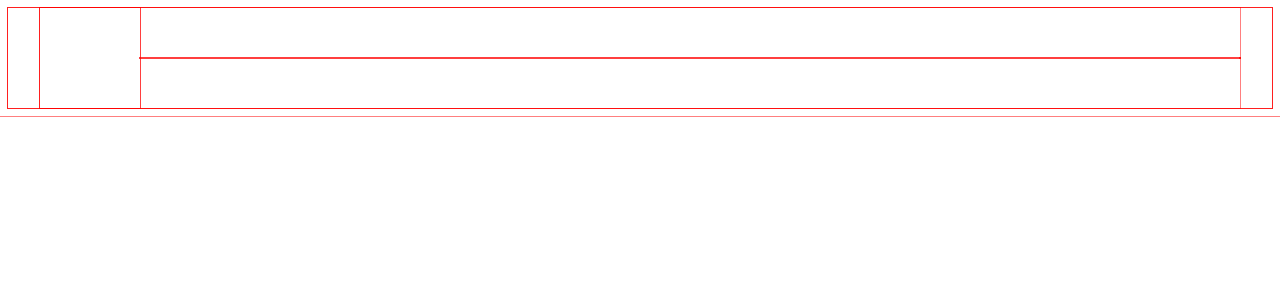
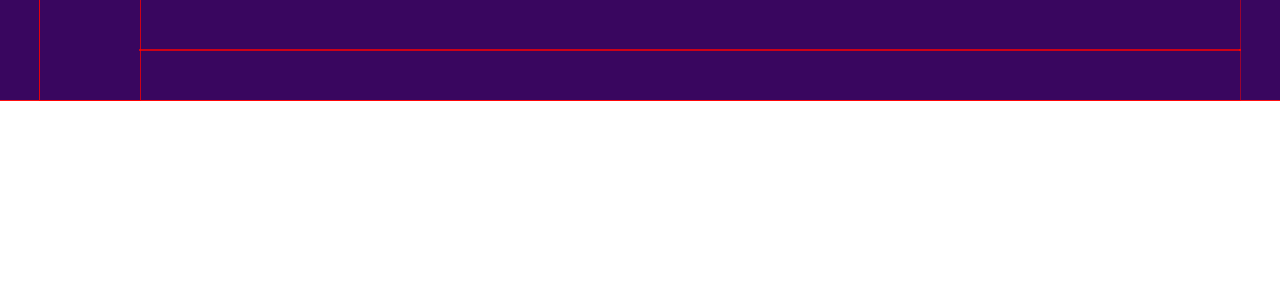
Before and after one commit to pedrotorchio/wp-theme-mintmedia, a Vue app: page / in a window 1280 px wide. Shown: the top 300 px of the page. Built offline with nearby package versions, Linux system fonts and the light colour scheme.

Commit message:
logo background and link color transition

```diff
--- a/src/components/HeaderBar.vue
+++ b/src/components/HeaderBar.vue
@@ -15,7 +15,11 @@ export default {
             social.social( dir = "V")
 </template>
 <style lang="sass" scoped>
+@import '~@/styles/config'
 $size: 100px
+
+header
+    background-color: $color--secondary
 .limited-width
     display: flex
     align-items: center
--- a/src/styles/_config.sass
+++ b/src/styles/_config.sass
@@ -0,0 +1,7 @@
+$color--primary: #06345b
+$color--secondary: #39065F
+$color--alert: #8D1B00
+$color--text: #151515
+
+
+$time--transition: .5s
--- a/src/styles/_global.sass
+++ b/src/styles/_global.sass
@@ -1,9 +1,23 @@
 @import './config.sass'
+
+
+*
+    outline: 1px solid rgba(red, .5)
+
+body
+    margin: 0
+    body: 0
 
 .limited-width
     max-width: 1200px
     margin-left: auto
     margin-right: auto
 
-*
-    outline: 1px solid rgba(red, .5)
+a
+    text-decoration: none
+    color: $color--secondary
+    transition: color (1.5 * $time--transition) (.5 * $time--transition)
+
+    &:hover
+        color: $color--alert
+        transition: color $time--transition
```
